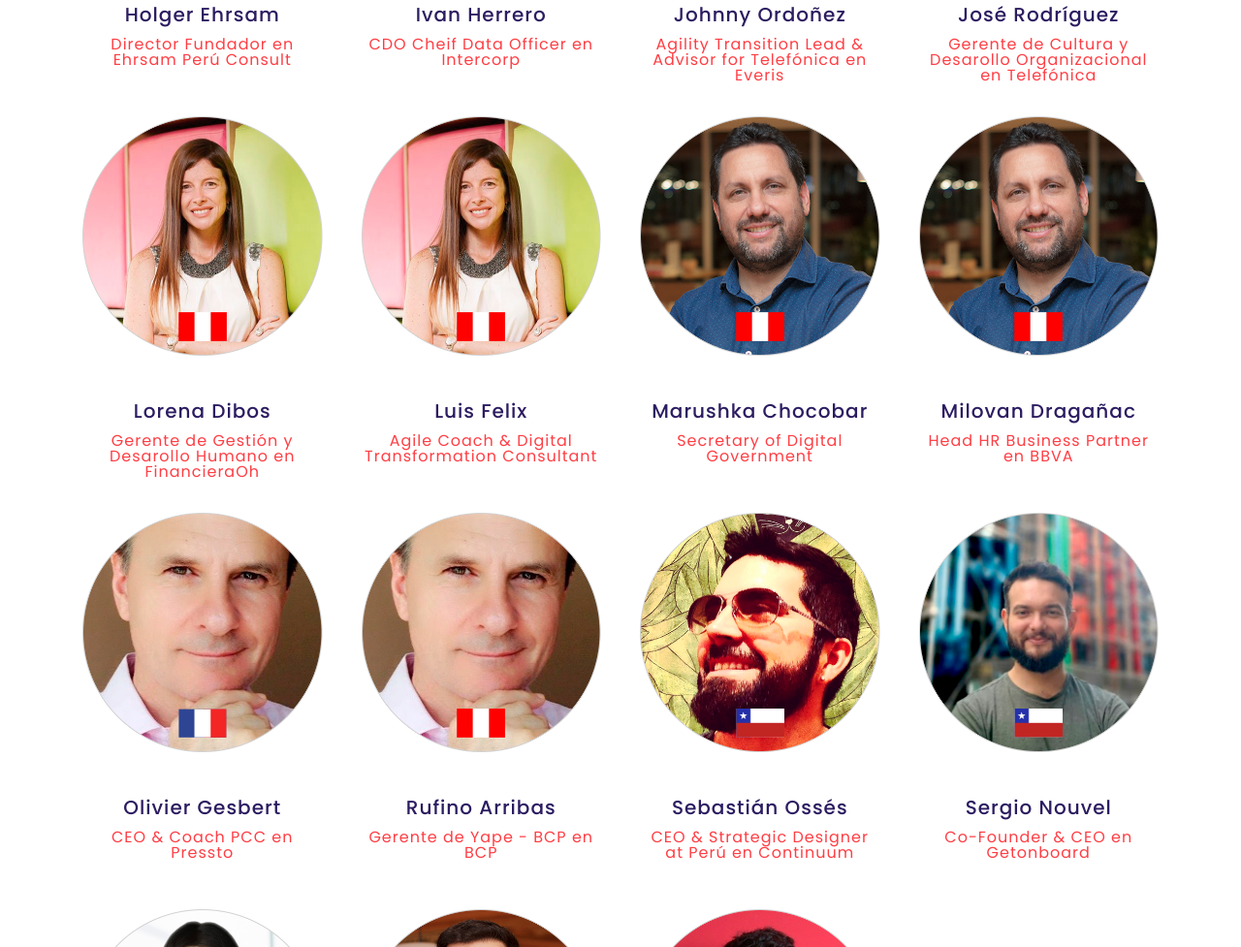
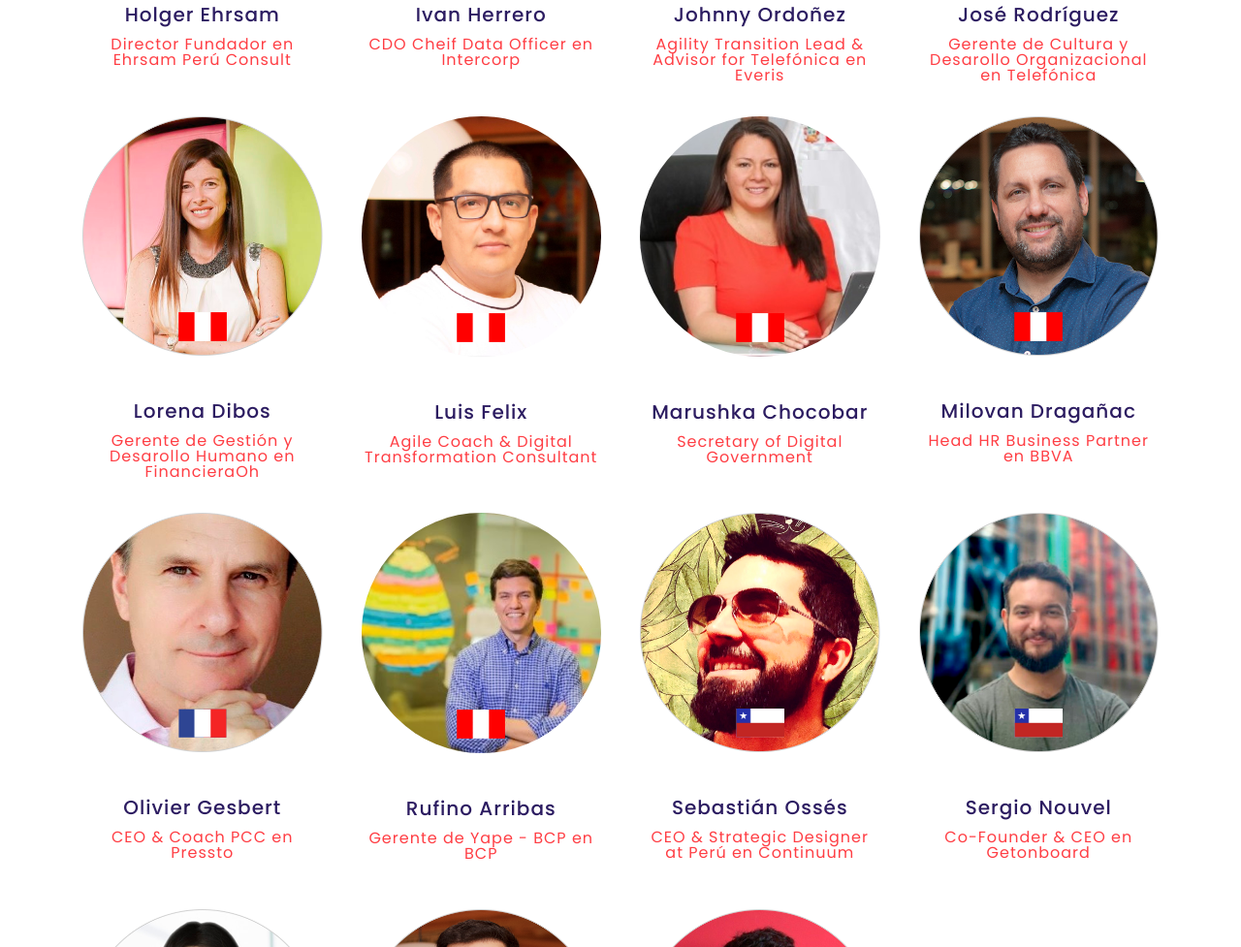
Before and after one commit to ValeriaBE/Summit, a website: page confer/speakers.html in a window 1280 px wide. Shown: the part 2316-3293 px from the top of the page at 97% size. Drawn offline with Linux system fonts and the light colour scheme.

Commit message:
adding fotos

```diff
--- a/confer/speakers.html
+++ b/confer/speakers.html
@@ -294,7 +294,7 @@
         <div class="col-12 col-sm-6 col-lg-3">
           <div class="single-speaker-area   wow fadeInUp" data-wow-delay="300ms">
             <div class="speaker-single-thumb">
-              <img src="./img/summit/speakers/gonzalo-begazo.jpeg" alt="">
+              <img class="circle" src="./img/summit/speakers/gonzalo-begazo.jpeg" alt="">
             </div>
             <div class="bandera-box">
               <img src="./img/summit/banderas/Recurso 8.png" alt="" class="bandera">
@@ -443,7 +443,7 @@
         <div class="col-12 col-sm-6 col-lg-3">
           <div class="single-speaker-area   wow fadeInUp" data-wow-delay="300ms">
             <div class="speaker-single-thumb">
-              <img src="./img/summit/speakers/lornea-dibos.png" alt="">
+              <img class="circle" src="./img/summit/speakers/luis-felix.jpeg" alt="">
             </div>
             <div class="bandera-box">
               <img src="./img/summit/banderas/Recurso 8.png" alt="" class="bandera">
@@ -462,7 +462,7 @@
         <div class="col-12 col-sm-6 col-lg-3">
           <div class="single-speaker-area   wow fadeInUp" data-wow-delay="300ms">
             <div class="speaker-single-thumb">
-              <img src="./img/summit/spekers/Milovan-draga.png" alt="">
+              <img class="circle" src="./img/summit/speakers/marushka-chocobar.jpeg" alt="">
             </div>
             <div class="bandera-box">
               <img src="./img/summit/banderas/Recurso 8.png" alt="" class="bandera">
@@ -516,7 +516,7 @@
         <div class="col-12 col-sm-6 col-lg-3">
           <div class="single-speaker-area   wow fadeInUp" data-wow-delay="300ms">
             <div class="speaker-single-thumb">
-              <img src="./img/summit/spekers/Olivier-Gesbert.png" alt="">
+              <img class="circle" src="./img/summit/speakers/rufino-arribas.jpeg" alt="">
             </div>
             <div class="bandera-box">
               <img src="./img/summit/banderas/Recurso 8.png" alt="" class="bandera">
--- a/confer/style.css
+++ b/confer/style.css
@@ -76,6 +76,9 @@ ul {
     background-color: rgba(0, 0, 0, 0.4); }
     .w-10{
       width: 10%;
+    }
+    .circle{
+      border-radius: 50% !important;
     }
 .line-through{
   text-decoration: line-through;
```
Also changed, not shown: confer/img/summit/speakers/luis-felix.jpeg (added), confer/img/summit/speakers/marushka-chocobar.jpeg (added), confer/img/summit/speakers/rufino-arribas.jpeg (added).
